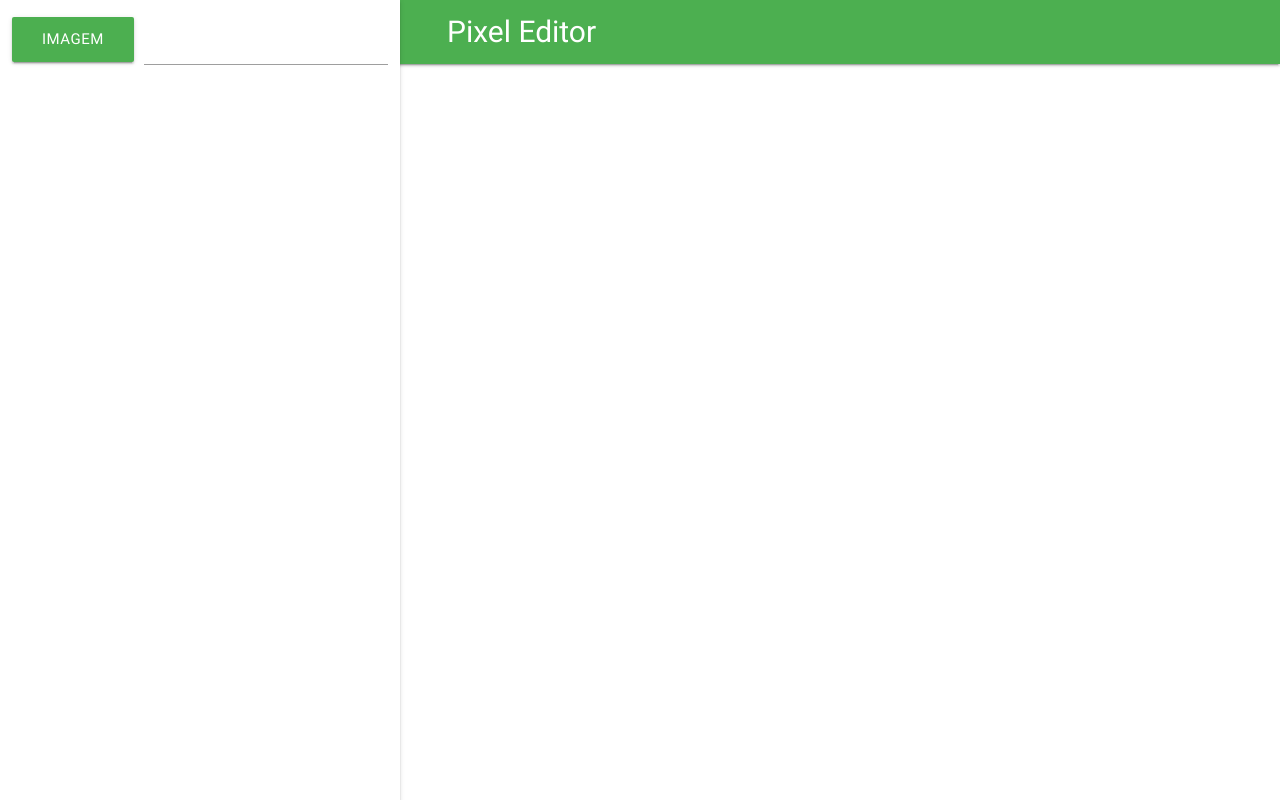
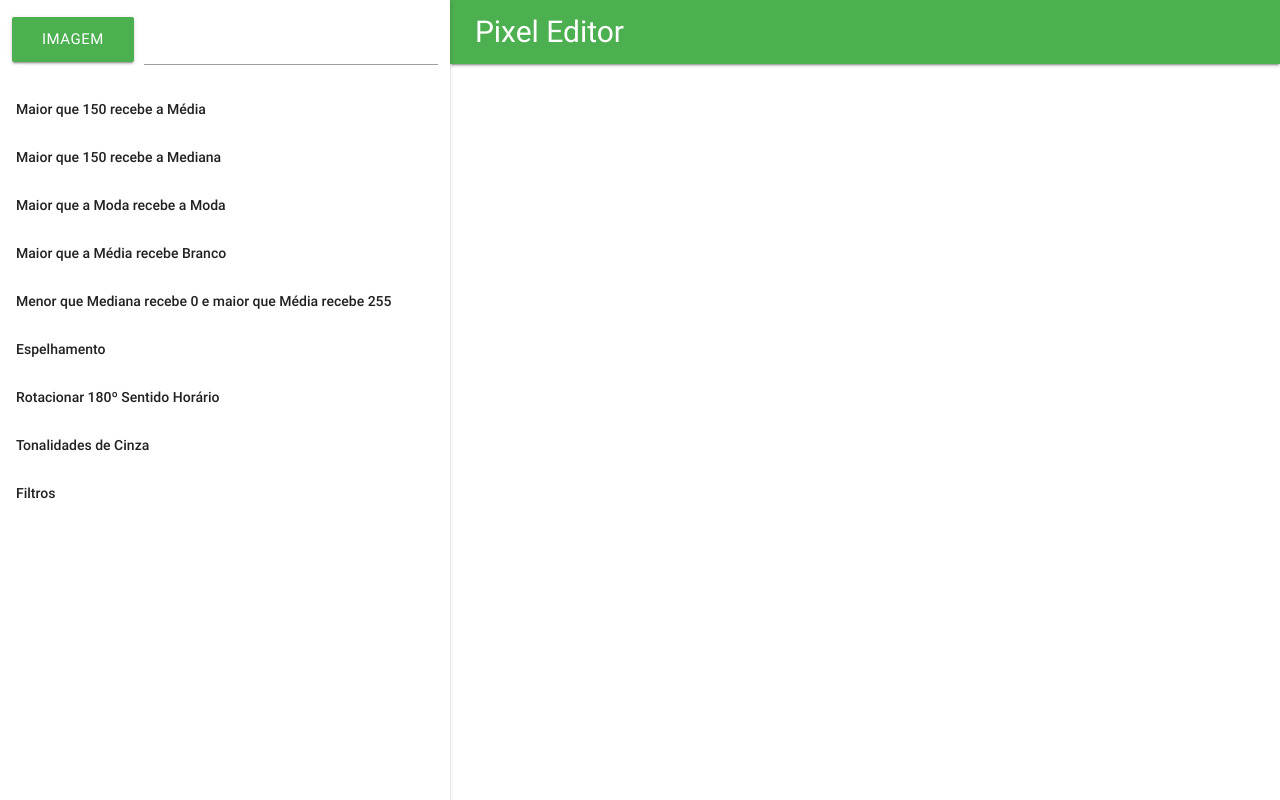
Before and after one commit to douglascarlos/PixelEditor, a website: page index.html in a window 1280 px wide. Drawn offline with nearby package versions, Linux system fonts and the light colour scheme.

Commit message:
adicionando funcionalidade com menus simples

```diff
--- a/css/app.css
+++ b/css/app.css
@@ -1,15 +1,24 @@
 header, main, footer {
-  	padding-left: 300px;
+  	padding-left: 450px;
 }
 
 @media only screen and (max-width : 992px) {
   	header, main, footer {
 		padding-left: 0;
   	}
+
+    .page-title{
+        margin-left: 0;
+    }
+
+    #div_logo{
+        text-align: center;
+    }
 }
 
 .page-title{
 	font-size: 30px;
+    margin-left: 3%;
 }
 
 .collapsible-body {
@@ -35,5 +44,5 @@ header, main, footer {
 }
 
 #original canvas, #result canvas{
-  padding: 10px;
+    padding: 10px;
 }
--- a/index.html
+++ b/index.html
@@ -17,9 +17,7 @@
 
 <header>
     <nav class="top-nav green">
-        <div class="container">
-            <div class="nav-wrapper"><a class="page-title">Pixel Editor</a></div>
-        </div>
+        <div id="div_logo" class="nav-wrapper"><a class="page-title">Pixel Editor</a></div>
     </nav>
     <div class="container"><a href="#" data-activates="nav-mobile" class="button-collapse top-nav full hide-on-large-only"><i class="material-icons">menu</i></a></div>
     <ul id="nav-mobile" class="side-nav fixed">
@@ -36,13 +34,48 @@
                 </div>
             </div>
         </li>
-        <li id="operations" class="hide">
+        <!-- <li id="operations" class="hide"> -->
+        <li id="operations">
             <ul class="collapsible collapsible-accordion">
                 <li class="bold">
-                    <a data-action="mirror" class="trigger collapsible-header waves-effect waves-green">Espelhamento</a>
+                    <a data-action="greater_150_avg" class="trigger collapsible-header waves-effect waves-green">
+                        Maior que 150 recebe a Média
+                    </a>
                 </li>
                 <li class="bold">
-                    <a data-action="grayscale" class="trigger collapsible-header waves-effect waves-green">Tonalidades de Cinza</a>
+                    <a data-action="greater_150_median" class="trigger collapsible-header waves-effect waves-green">
+                        Maior que 150 recebe a Mediana
+                    </a>
+                </li>
+                <li class="bold">
+                    <a data-action="greater_150_modes" class="trigger collapsible-header waves-effect waves-green">
+                        Maior que a Moda recebe a Moda
+                    </a>
+                </li>
+                <li class="bold">
+                    <a data-action="greater_avg_white" class="trigger collapsible-header waves-effect waves-green">
+                        Maior que a Média recebe Branco
+                    </a>
+                </li>
+                <li class="bold">
+                    <a data-action="lesser_median_0_and_greater_avg_255" class="trigger collapsible-header waves-effect waves-green">
+                        Menor que Mediana recebe 0 e maior que Média recebe 255
+                    </a>
+                </li>
+                <li class="bold">
+                    <a data-action="mirror" class="trigger collapsible-header waves-effect waves-green">
+                        Espelhamento
+                    </a>
+                </li>
+                <li class="bold">
+                    <a data-action="rotate_180_clockwise" class="trigger collapsible-header waves-effect waves-green">
+                        Rotacionar 180º Sentido Horário
+                    </a>
+                </li>
+                <li class="bold">
+                    <a data-action="grayscale" class="trigger collapsible-header waves-effect waves-green">
+                        Tonalidades de Cinza
+                    </a>
                 </li>
                 <li class="bold">
                     <a class="collapsible-header waves-effect waves-green">Filtros</a>
--- a/js/PixelEditor.js
+++ b/js/PixelEditor.js
@@ -177,15 +177,18 @@ var PixelEditor = {
 
 		var methods = {
 			display_info: 'displayInfo',
+
 			greater_150_avg: 'paintAvgGreater150',
 			greater_150_median: 'paintMedianGreater150',
 			greater_150_modes: 'paintModesGreater150',
 			greater_avg_white: 'paintWhiteGreaterAvg',
 			lesser_median_0_and_greater_avg_255: 'paintBlackLesserMedianAndPaintWhiteGreaterAvg',
+
 			translate: 'translate',
 			increase_decrease: 'increaseAndDecrease',
 			mirror: 'mirror',
 			rotate_180_clockwise: 'rotate180Clockwise',
+
 			grayscale: 'grayscale',
 			extract_noises: 'extractNoises',
 		};
--- a/js/app.js
+++ b/js/app.js
@@ -7,7 +7,7 @@ PixelEditor.init({
 });
 
 $(".button-collapse").sideNav({
-    menuWidth: 400,
+    menuWidth: 450,
 });
 
 $(document).ready(function(){
```
